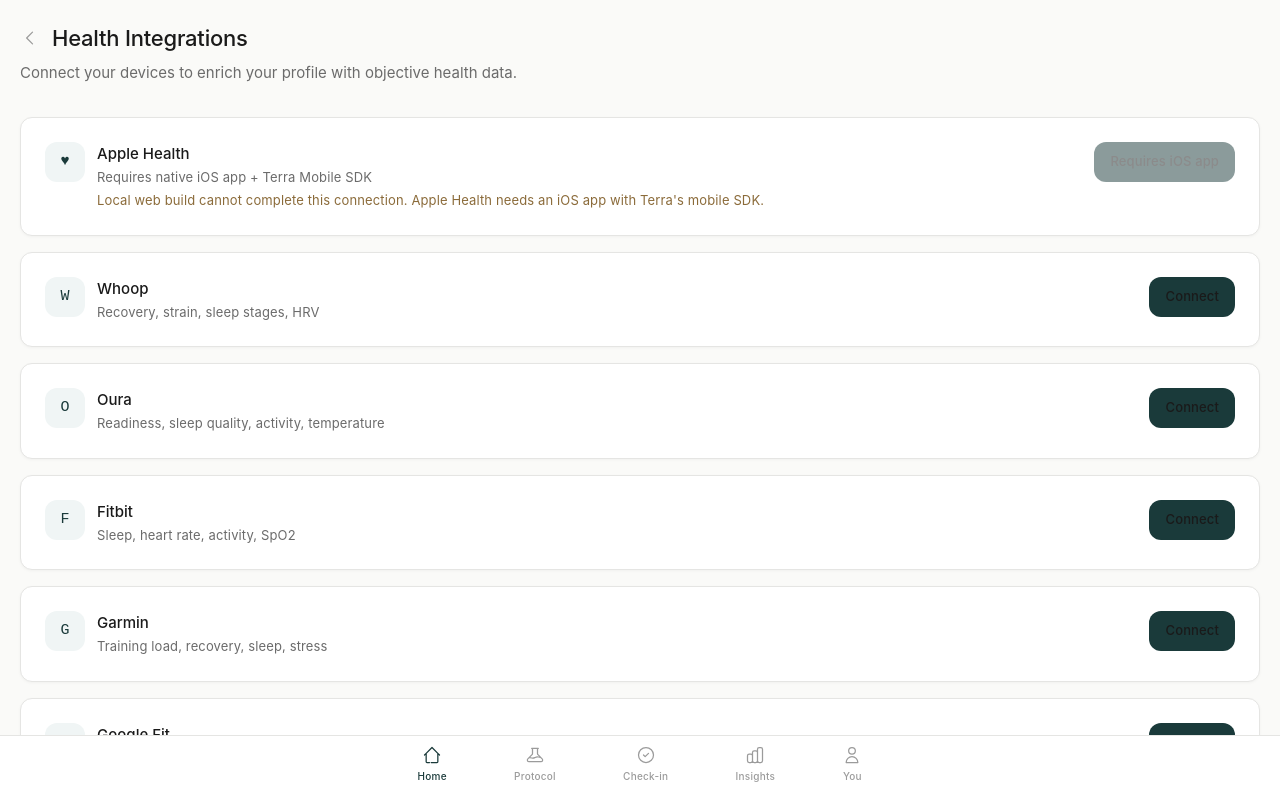
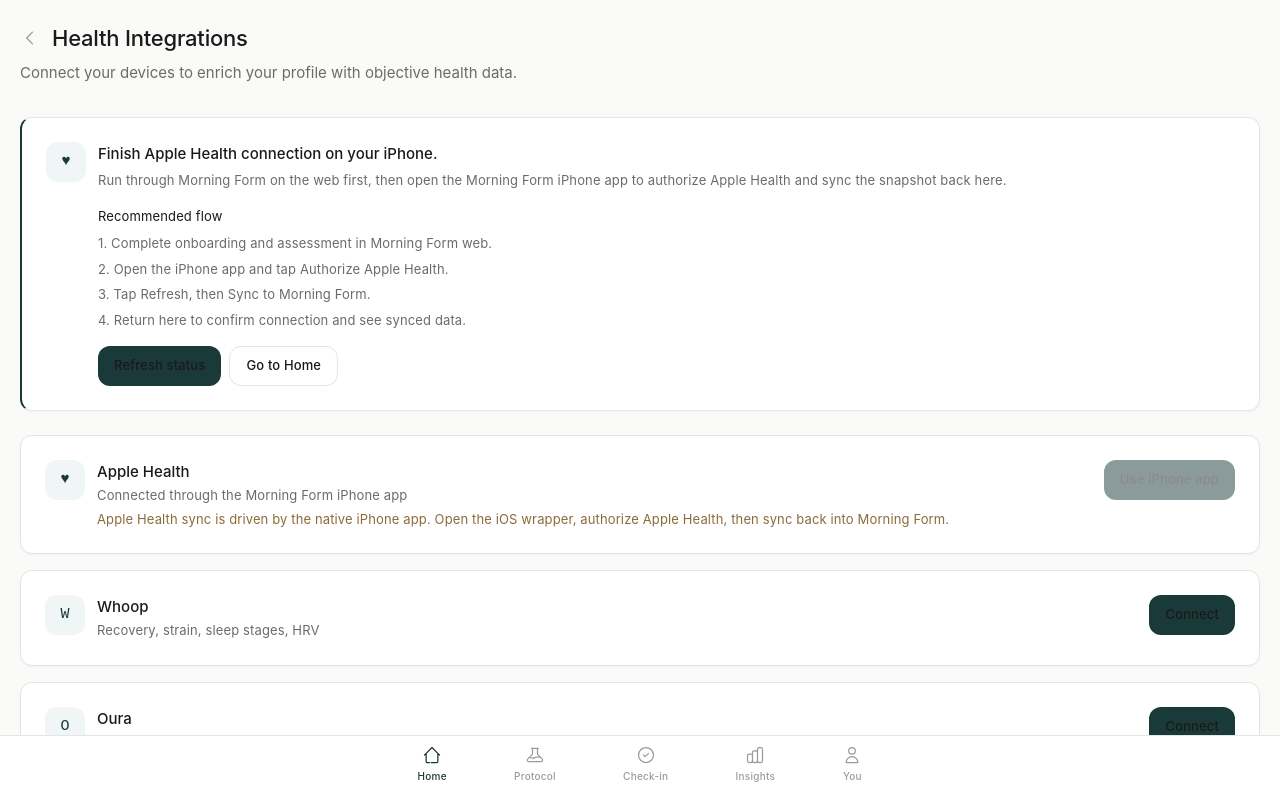
Before and after one commit to contactxyz-admin/morning-form, a Next.js app: page /settings/integrations in a window 1280 px wide. Shown: the top 800 px of the page. Built offline with nearby package versions, Linux system fonts and the light colour scheme; no server answers; the database is empty.

Commit message:
Add Apple Health sync bridge and polish handoff UX

```diff
--- a/src/app/(app)/home/page.tsx
+++ b/src/app/(app)/home/page.tsx
@@ -8,11 +8,13 @@
 import { SectionLabel } from '@/components/ui/section-label';
 import { getGreeting, formatDate, getTimeOfDay, getDateKey } from '@/lib/utils';
 import { mockProtocolItems, mockHealthSummary } from '@/lib/mock-data';
+import type { HealthSummary } from '@/types';
 
 export default function HomePage() {
   const [morningDone, setMorningDone] = useState(false);
   const [eveningDone, setEveningDone] = useState(false);
   const [sleepQuality, setSleepQuality] = useState<string | null>(null);
+  const [healthSummary, setHealthSummary] = useState<HealthSummary>(mockHealthSummary);
   const timeOfDay = getTimeOfDay();
 
   useEffect(() => {
@@ -25,6 +27,21 @@
       setSleepQuality(parsed.sleepQuality);
     }
     if (evening) setEveningDone(true);
+
+    const loadHealthSummary = async () => {
+      try {
+        const response = await fetch('/api/health/sync', { cache: 'no-store' });
+        if (!response.ok) return;
+        const data = await response.json();
+        if (data.summary) {
+          setHealthSummary(data.summary as HealthSummary);
+        }
+      } catch (error) {
+        console.error(error);
+      }
+    };
+
+    loadHealthSummary();
   }, []);
 
   const currentProtocolItem = timeOfDay === 'morning' || timeOfDay === 'night'
@@ -122,21 +139,21 @@
         </motion.div>
 
         {/* Health data summary (if connected) */}
-        {mockHealthSummary.recovery.hrv && (
+        {healthSummary.recovery.hrv && (
           <motion.div initial={{ opacity: 0, y: 12 }} animate={{ opacity: 1, y: 0 }} transition={{ delay: 0.3 }}>
             <Card variant="default">
               <SectionLabel>FROM YOUR DEVICES</SectionLabel>
               <div className="mt-3 grid grid-cols-3 gap-4">
                 <div>
-                  <p className="font-mono text-data text-accent">{mockHealthSummary.recovery.hrv}</p>
+                  <p className="font-mono text-data text-accent">{healthSummary.recovery.hrv}</p>
                   <p className="text-caption text-text-tertiary">HRV</p>
                 </div>
                 <div>
-                  <p className="font-mono text-data text-accent">{mockHealthSummary.sleep.duration}h</p>
+                  <p className="font-mono text-data text-accent">{healthSummary.sleep.duration}h</p>
                   <p className="text-caption text-text-tertiary">Sleep</p>
                 </div>
                 <div>
-                  <p className="font-mono text-data text-accent">{mockHealthSummary.recovery.recoveryScore}%</p>
+                  <p className="font-mono text-data text-accent">{healthSummary.recovery.recoveryScore ?? '—'}{healthSummary.recovery.recoveryScore ? '%' : ''}</p>
                   <p className="text-caption text-text-tertiary">Recovery</p>
                 </div>
               </div>
--- a/src/app/(app)/settings/integrations/page.tsx
+++ b/src/app/(app)/settings/integrations/page.tsx
@@ -6,7 +6,7 @@
 import { Button } from '@/components/ui/button';
 import { Card } from '@/components/ui/card';
 import { Icon } from '@/components/ui/icon';
-import type { HealthProvider } from '@/types';
+import type { HealthProvider, HealthSummary } from '@/types';
 
 interface ProviderConfig {
   name: string;
@@ -16,7 +16,7 @@
 }
 
 const providers: Record<HealthProvider, ProviderConfig> = {
-  apple_health: { name: 'Apple Health', description: 'Requires native iOS app + Terra Mobile SDK', icon: '♥', features: ['sleep', 'activity', 'heart', 'hrv'] },
+  apple_health: { name: 'Apple Health', description: 'Connected through the Morning Form iPhone app', icon: '♥', features: ['sleep', 'activity', 'heart', 'hrv'] },
   whoop: { name: 'Whoop', description: 'Recovery, strain, sleep stages, HRV', icon: 'W', features: ['recovery', 'strain', 'sleep', 'hrv'] },
   oura: { name: 'Oura', description: 'Readiness, sleep quality, activity, temperature', icon: 'O', features: ['readiness', 'sleep', 'activity', 'temperature'] },
   fitbit: { name: 'Fitbit', description: 'Sleep, heart rate, activity, SpO2', icon: 'F', features: ['sleep', 'heart', 'activity', 'spo2'] },
@@ -29,6 +29,7 @@
   const [connections, setConnections] = useState<Record<string, { connected: boolean; lastSync: string | null; status?: string; expiresAt?: string | null; metadata?: Record<string, unknown> | null }>>({});
   const [loadingProvider, setLoadingProvider] = useState<string | null>(null);
   const [syncingProvider, setSyncingProvider] = useState<string | null>(null);
+  const [healthSummary, setHealthSummary] = useState<HealthSummary | null>(null);
   const [callbackState, setCallbackState] = useState<{ status: string | null; provider: string | null; message: string | null }>({
     status: null,
     provider: null,
@@ -37,10 +38,22 @@
   const [syncMessage, setSyncMessage] = useState<string | null>(null);
 
   useEffect(() => {
-    const loadConnections = async () => {
-      const response = await fetch('/api/health/connections', { cache: 'no-store' });
-      if (!response.ok) return;
-      const data = await response.json();
+    const params = new URLSearchParams(window.location.search);
+    setCallbackState({
+      status: params.get('status'),
+      provider: params.get('provider'),
+      message: params.get('message'),
+    });
+  }, []);
+
+  const reloadConnections = async () => {
+    const [connectionsResponse, summaryResponse] = await Promise.all([
+      fetch('/api/health/connections', { cache: 'no-store' }),
+      fetch('/api/health/sync', { cache: 'no-store' }),
+    ]);
+
+    if (connectionsResponse.ok) {
+      const data = await connectionsResponse.json();
       const normalized = (data.connections as Array<{ provider: string; status: string; lastSyncAt: string | null; expiresAt: string | null; metadata: Record<string, unknown> | null }>).reduce(
         (acc, connection) => {
           acc[connection.provider] = {
@@ -55,39 +68,36 @@
         {} as Record<string, { connected: boolean; lastSync: string | null; status?: string; expiresAt?: string | null; metadata?: Record<string, unknown> | null }>
       );
       setConnections(normalized);
+    }
+
+    if (summaryResponse.ok) {
+      const data = await summaryResponse.json();
+      setHealthSummary((data.summary ?? null) as HealthSummary | null);
+    }
+  };
+
+  useEffect(() => {
+    reloadConnections();
+
+    const interval = window.setInterval(() => {
+      reloadConnections();
+    }, 5000);
+
+    const handleVisibility = () => {
+      if (document.visibilityState === 'visible') {
+        reloadConnections();
+      }
     };
 
-    loadConnections();
+    window.addEventListener('focus', reloadConnections);
+    document.addEventListener('visibilitychange', handleVisibility);
+
+    return () => {
+      window.clearInterval(interval);
+      window.removeEventListener('focus', reloadConnections);
+      document.removeEventListener('visibilitychange', handleVisibility);
+    };
   }, []);
-
-  useEffect(() => {
-    const params = new URLSearchParams(window.location.search);
-    setCallbackState({
-      status: params.get('status'),
-      provider: params.get('provider'),
-      message: params.get('message'),
-    });
-  }, []);
-
-  const reloadConnections = async () => {
-    const response = await fetch('/api/health/connections', { cache: 'no-store' });
-    if (!response.ok) return;
-    const data = await response.json();
-    const normalized = (data.connections as Array<{ provider: string; status: string; lastSyncAt: string | null; expiresAt: string | null; metadata: Record<string, unknown> | null }>).reduce(
-      (acc, connection) => {
-        acc[connection.provider] = {
-          connected: connection.status === 'connected',
-          lastSync: connection.lastSyncAt,
-          status: connection.status,
-          expiresAt: connection.expiresAt,
-          metadata: connection.metadata,
-        };
-        return acc;
-      },
-      {} as Record<string, { connected: boolean; lastSync: string | null; status?: string; expiresAt?: string | null; metadata?: Record<string, unknown> | null }>
-    );
-    setConnections(normalized);
-  };
 
   const connectProvider = async (provider: HealthProvider) => {
     setLoadingProvider(provider);
@@ -166,6 +176,16 @@
     }
   };
 
+  const appleHealthConnection = connections.apple_health;
+  const appleHealthConnected = appleHealthConnection?.connected || false;
+  const appleHealthHasData = Boolean(
+    healthSummary?.sleep.duration ||
+      healthSummary?.activity.steps ||
+      healthSummary?.heart.avgHR ||
+      healthSummary?.heart.restingHR ||
+      healthSummary?.recovery.hrv
+  );
+
   return (
     <div className="px-5 pt-6 pb-8">
       <div className="flex items-center gap-3 mb-2">
@@ -177,6 +197,74 @@
       <p className="text-body text-text-secondary mb-8">
         Connect your devices to enrich your profile with objective health data.
       </p>
+
+      <Card variant={appleHealthConnected ? 'contextual' : 'action'} accentColor={appleHealthConnected ? undefined : 'teal'} className="mb-6">
+        <div className="flex items-start gap-3">
+          <div className="w-10 h-10 rounded-card bg-accent-light flex items-center justify-center text-accent font-mono text-body font-medium shrink-0">
+            ♥
+          </div>
+          <div className="flex-1 min-w-0">
+            <p className="text-body font-medium text-text-primary">
+              {appleHealthConnected ? 'Apple Health is connected through your iPhone.' : 'Finish Apple Health connection on your iPhone.'}
+            </p>
+            <p className="mt-1 text-caption text-text-secondary leading-relaxed">
+              {appleHealthConnected
+                ? 'Open the Morning Form iPhone app, tap Refresh, then Sync to Morning Form. This page refreshes automatically and should show the latest data within a few seconds.'
+                : 'Run through Morning Form on the web first, then open the Morning Form iPhone app to authorize Apple Health and sync the snapshot back here.'}
+            </p>
+
+            {!appleHealthConnected && (
+              <div className="mt-4 space-y-2">
+                <p className="text-caption text-text-primary">Recommended flow</p>
+                <div className="space-y-1.5">
+                  <p className="text-caption text-text-secondary">1. Complete onboarding and assessment in Morning Form web.</p>
+                  <p className="text-caption text-text-secondary">2. Open the iPhone app and tap Authorize Apple Health.</p>
+                  <p className="text-caption text-text-secondary">3. Tap Refresh, then Sync to Morning Form.</p>
+                  <p className="text-caption text-text-secondary">4. Return here to confirm connection and see synced data.</p>
+                </div>
+              </div>
+            )}
+
+            <div className="mt-4 flex flex-wrap gap-2">
+              <Button size="sm" onClick={() => reloadConnections()}>
+                Refresh status
+              </Button>
+              <Button size="sm" variant="secondary" onClick={() => router.push('/home')}>
+                Go to Home
+              </Button>
+            </div>
+          </div>
+        </div>
+      </Card>
+
+      {appleHealthConnected && appleHealthHasData && healthSummary && (
+        <Card variant="default" className="mb-6">
+          <p className="text-caption uppercase tracking-widest text-text-tertiary">Apple Health Snapshot</p>
+          <div className="mt-4 grid grid-cols-2 gap-4">
+            <div>
+              <p className="font-mono text-data text-accent">{healthSummary.sleep.duration ?? '—'}{healthSummary.sleep.duration ? 'h' : ''}</p>
+              <p className="text-caption text-text-tertiary">Sleep</p>
+            </div>
+            <div>
+              <p className="font-mono text-data text-accent">{healthSummary.activity.steps ?? '—'}</p>
+              <p className="text-caption text-text-tertiary">Steps</p>
+            </div>
+            <div>
+              <p className="font-mono text-data text-accent">{healthSummary.heart.avgHR ?? '—'}{healthSummary.heart.avgHR ? ' bpm' : ''}</p>
+              <p className="text-caption text-text-tertiary">Heart rate</p>
+            </div>
+            <div>
+              <p className="font-mono text-data text-accent">{healthSummary.recovery.hrv ?? '—'}{healthSummary.recovery.hrv ? ' ms' : ''}</p>
+              <p className="text-caption text-text-tertiary">HRV</p>
+            </div>
+          </div>
+          {appleHealthConnection?.lastSync && (
+            <p className="mt-4 text-caption text-text-tertiary">
+              Last synced {new Date(appleHealthConnection.lastSync).toLocaleTimeString([], { hour: '2-digit', minute: '2-digit' })}
+            </p>
+          )}
+        </Card>
+      )}
 
       {callbackState.status && callbackState.provider && (
         <Card variant={callbackState.status === 'connected' ? 'contextual' : 'action'} accentColor={callbackState.status === 'connected' ? undefined : 'amber'} className="mb-6">
@@ -204,6 +292,7 @@
           const expiresAt = conn?.expiresAt ? new Date(conn.expiresAt) : null;
           const isExpired = expiresAt ? expiresAt.getTime() <= Date.now() : false;
           const requiresNativeApp = key === 'apple_health';
+          const nativeHealthKitSource = conn?.metadata?.source === 'native_healthkit';
 
           return (
             <motion.div
@@ -228,7 +317,12 @@
                       <p className="text-caption text-text-secondary mt-0.5">{provider.description}</p>
                       {requiresNativeApp && (
                         <p className="text-caption text-caution mt-1">
-                          Local web build cannot complete this connection. Apple Health needs an iOS app with Terra&apos;s mobile SDK.
+                          Apple Health sync is driven by the native iPhone app. Open the iOS wrapper, authorize Apple Health, then sync back into Morning Form.
+                        </p>
+                      )}
+                      {nativeHealthKitSource && (
+                        <p className="text-caption text-positive mt-1">
+                          Connected via native iPhone app.
                         </p>
                       )}
                       {isConnected && lastSync && (
@@ -250,9 +344,10 @@
                         variant="ghost"
                         size="sm"
                         loading={syncingProvider === key}
+                        disabled={requiresNativeApp}
                         onClick={() => syncProvider(key)}
                       >
-                        Sync now
+                        {requiresNativeApp ? 'Sync in iPhone app' : 'Sync now'}
                       </Button>
                     )}
                     <Button
@@ -262,7 +357,7 @@
                       disabled={requiresNativeApp}
                       onClick={() => (isConnected ? disconnectProvider(key) : connectProvider(key))}
                     >
-                      {requiresNativeApp ? 'Requires iOS app' : isConnected ? 'Disconnect' : 'Connect'}
+                      {requiresNativeApp ? (isConnected ? 'Connected on iPhone' : 'Use iPhone app') : isConnected ? 'Disconnect' : 'Connect'}
                     </Button>
                   </div>
                 </div>
--- /dev/null
+++ b/src/app/api/health/apple-health/route.ts
@@ -0,0 +1,146 @@
+import { NextResponse } from 'next/server';
+import { prisma } from '@/lib/db';
+import { getOrCreateDemoUser } from '@/lib/demo-user';
+
+type AppleHealthSnapshotPayload = {
+  stepCount?: number | null;
+  heartRate?: number | null;
+  restingHeartRate?: number | null;
+  heartRateVariability?: number | null;
+  sleepHours?: number | null;
+  capturedAt?: string | null;
+};
+
+export async function POST(request: Request) {
+  try {
+    const body = (await request.json()) as AppleHealthSnapshotPayload;
+    const user = await getOrCreateDemoUser();
+    const capturedAt = body.capturedAt ? new Date(body.capturedAt) : new Date();
+
+    await prisma.healthConnection.upsert({
+      where: { userId_provider: { userId: user.id, provider: 'apple_health' } },
+      update: {
+        status: 'connected',
+        lastSyncAt: capturedAt,
+        metadata: JSON.stringify({
+          source: 'native_healthkit',
+          connectedAt: capturedAt.toISOString(),
+          lastUploadAt: new Date().toISOString(),
+        }),
+      },
+      create: {
+        userId: user.id,
+        provider: 'apple_health',
+        status: 'connected',
+        lastSyncAt: capturedAt,
+        metadata: JSON.stringify({
+          source: 'native_healthkit',
+          connectedAt: capturedAt.toISOString(),
+          lastUploadAt: new Date().toISOString(),
+        }),
+      },
+    });
+
+    const windowStart = new Date(capturedAt);
+    windowStart.setHours(0, 0, 0, 0);
+    const windowEnd = new Date(windowStart);
+    windowEnd.setDate(windowEnd.getDate() + 1);
+
+    await prisma.healthDataPoint.deleteMany({
+      where: {
+        userId: user.id,
+        provider: 'apple_health',
+        timestamp: {
+          gte: windowStart,
+          lt: windowEnd,
+        },
+      },
+    });
+
+    const points = [
+      body.stepCount != null
+        ? {
+            userId: user.id,
+            provider: 'apple_health',
+            category: 'activity',
+            metric: 'steps',
+            value: body.stepCount,
+            unit: 'steps',
+            timestamp: capturedAt,
+            metadata: JSON.stringify({ source: 'native_healthkit' }),
+          }
+        : null,
+      body.heartRate != null
+        ? {
+            userId: user.id,
+            provider: 'apple_health',
+            category: 'heart',
+            metric: 'avg_hr',
+            value: body.heartRate,
+            unit: 'bpm',
+            timestamp: capturedAt,
+            metadata: JSON.stringify({ source: 'native_healthkit' }),
+          }
+        : null,
+      body.restingHeartRate != null
+        ? {
+            userId: user.id,
+            provider: 'apple_health',
+            category: 'heart',
+            metric: 'resting_hr',
+            value: body.restingHeartRate,
+            unit: 'bpm',
+            timestamp: capturedAt,
+            metadata: JSON.stringify({ source: 'native_healthkit' }),
+          }
+        : null,
+      body.heartRateVariability != null
+        ? {
+            userId: user.id,
+            provider: 'apple_health',
+            category: 'recovery',
+            metric: 'hrv',
+            value: body.heartRateVariability,
+            unit: 'ms',
+            timestamp: capturedAt,
+            metadata: JSON.stringify({ source: 'native_healthkit' }),
+          }
+        : null,
+      body.sleepHours != null
+        ? {
+            userId: user.id,
+            provider: 'apple_health',
+            category: 'sleep',
+            metric: 'duration',
+            value: body.sleepHours,
+            unit: 'hours',
+            timestamp: capturedAt,
+            metadata: JSON.stringify({ source: 'native_healthkit' }),
+          }
+        : null,
+    ].filter(Boolean) as Array<{
+      userId: string;
+      provider: string;
+      category: string;
+      metric: string;
+      value: number;
+      unit: string;
+      timestamp: Date;
+      metadata: string;
+    }>;
+
+    if (points.length > 0) {
+      await prisma.healthDataPoint.createMany({ data: points });
+    }
+
+    return NextResponse.json({
+      success: true,
+      provider: 'apple_health',
+      pointsStored: points.length,
+      capturedAt: capturedAt.toISOString(),
+    });
+  } catch (error) {
+    console.error('[API] Apple Health upload error:', error);
+    return NextResponse.json({ error: 'Failed to upload Apple Health snapshot' }, { status: 500 });
+  }
+}
--- a/src/app/api/health/sync/route.ts
+++ b/src/app/api/health/sync/route.ts
@@ -1,6 +1,6 @@
 import { NextResponse } from 'next/server';
 import { HealthSyncService } from '@/lib/health/sync';
-import type { HealthProvider } from '@/types';
+import type { HealthCategory, HealthDataPoint, HealthProvider } from '@/types';
 import { prisma } from '@/lib/db';
 import { getOrCreateDemoUser } from '@/lib/demo-user';
 
@@ -50,15 +50,33 @@
 
 export async function GET() {
   try {
+    const user = await getOrCreateDemoUser();
     const syncService = new HealthSyncService();
-    const user = await getOrCreateDemoUser();
-    const storedConnections = await prisma.healthConnection.findMany({
-      where: { userId: user.id, status: 'connected' },
+    const since = new Date();
+    since.setDate(since.getDate() - 7);
+
+    const dataPoints = await prisma.healthDataPoint.findMany({
+      where: {
+        userId: user.id,
+        timestamp: {
+          gte: since,
+        },
+      },
+      orderBy: {
+        timestamp: 'desc',
+      },
     });
-    const today = new Date().toISOString().split('T')[0];
-    const provider = (storedConnections[0]?.provider as HealthProvider | undefined) || 'whoop';
-    const dataPoints = await syncService.syncProvider(provider, today, today);
-    const summary = syncService.aggregateToSummary(dataPoints);
+
+    const normalizedPoints: HealthDataPoint[] = dataPoints.map((point) => ({
+      category: point.category as HealthCategory,
+      metric: point.metric,
+      value: point.value,
+      unit: point.unit,
+      timestamp: point.timestamp.toISOString(),
+      provider: point.provider as HealthProvider,
+    }));
+
+    const summary = syncService.aggregateToSummary(normalizedPoints);
 
     return NextResponse.json({ summary });
   } catch (error) {
```
Also changed, not shown: 4 other files (tests, documents, lock files or other folders).
